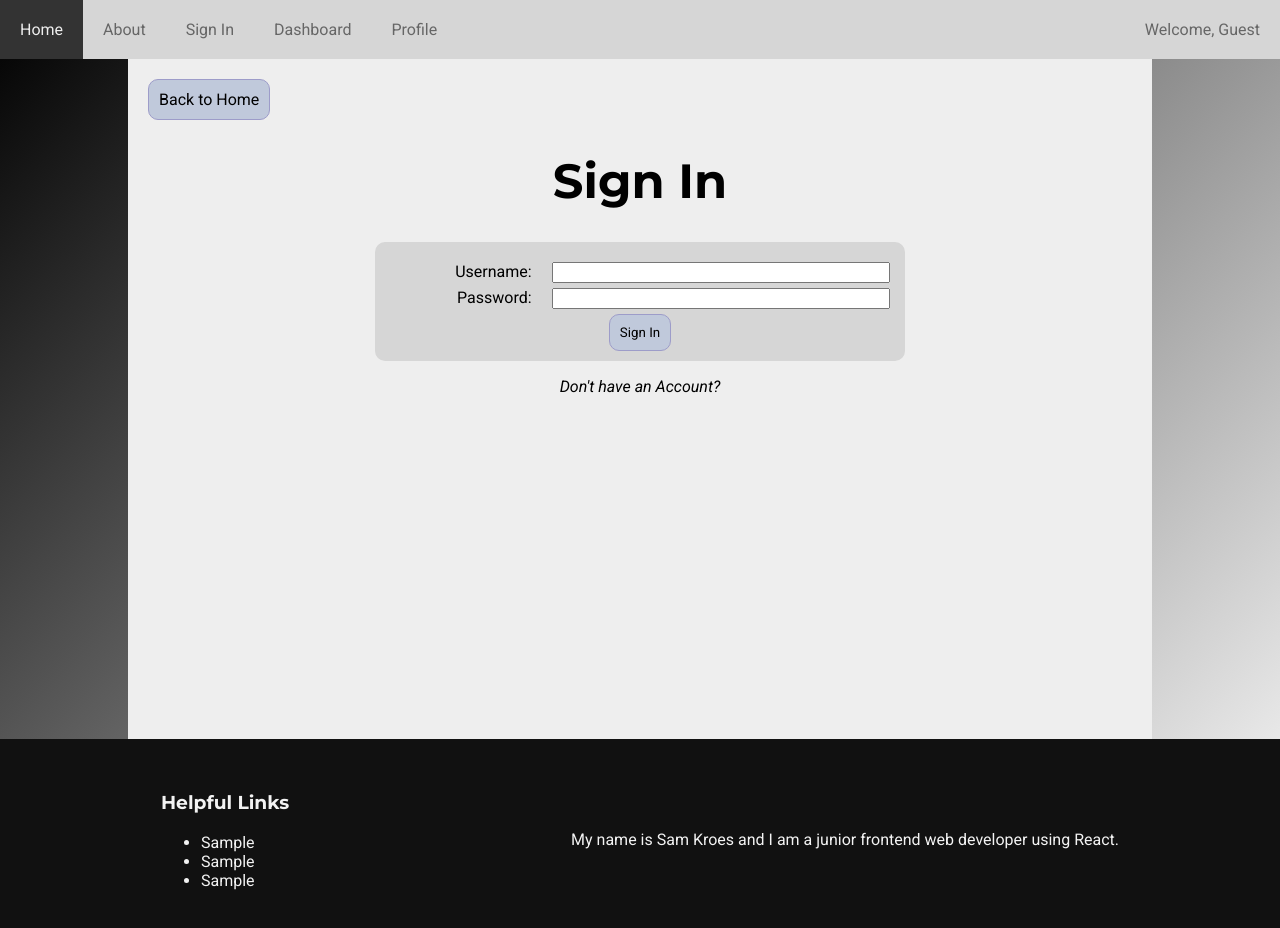
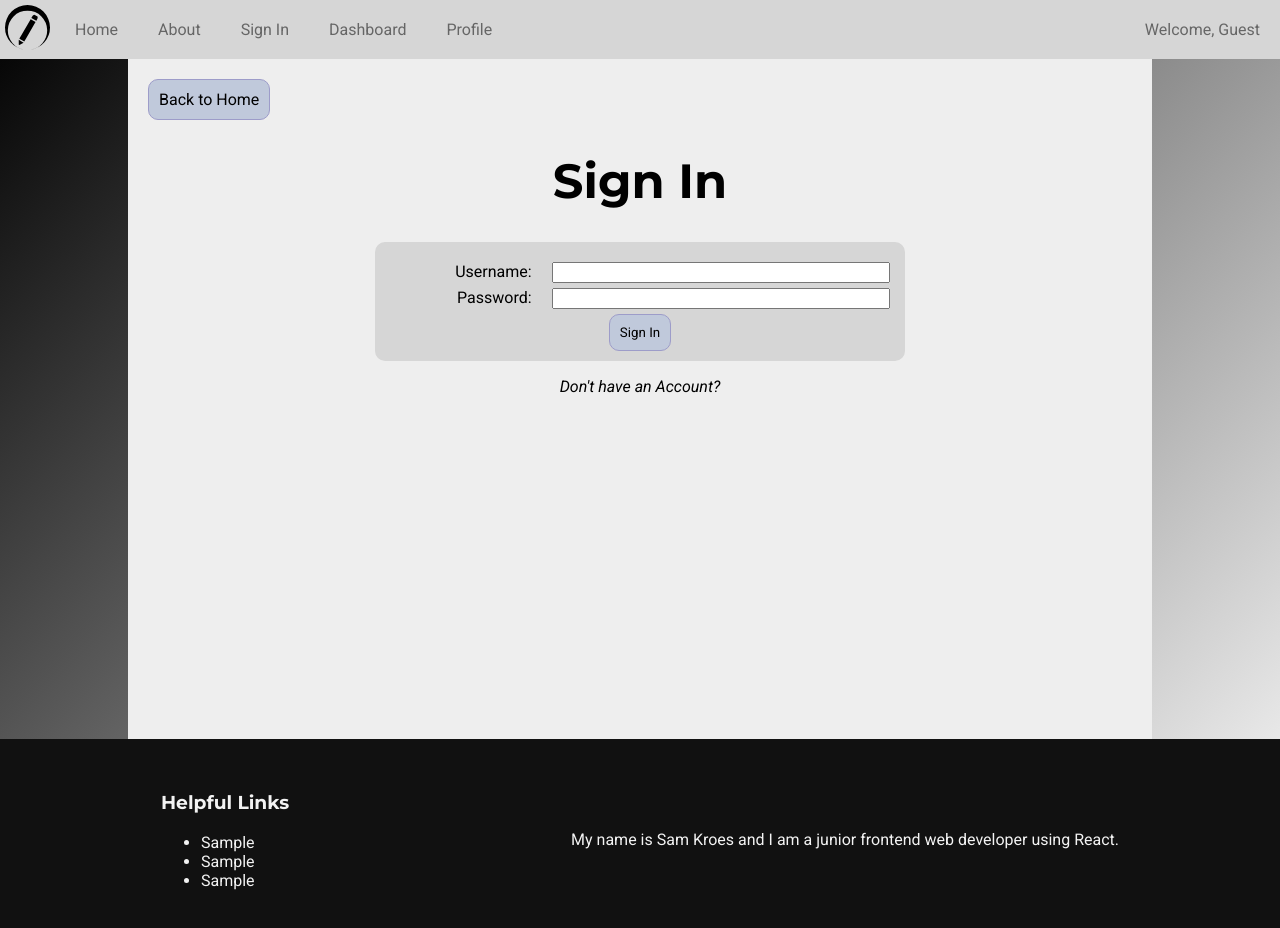
Before and after one commit to kroessam/note-maker, a React (Vite) app: page /sign-in in a window 1280 px wide. Shown: the top 928 px of the page. Built offline with nearby package versions, Linux system fonts and the light colour scheme.

Commit message:
Navbar Logo & Animations Added

```diff
--- a/src/App.css
+++ b/src/App.css
@@ -46,12 +46,26 @@ footer {
 
 nav {
   display: flex;
-  justify-content: space-between;
+  align-items: center;
   background-color: #d6d6d6;
 
   & p {
     padding: 20px;
     margin: 0;
+  }
+}
+
+#navbar-logo {
+  height: 45px;
+  margin: 5px;
+}
+
+#username {
+  margin-left: auto;
+
+  & .link {
+    text-decoration: none;
+    color: inherit;
   }
 }
 
@@ -68,13 +82,29 @@ nav {
     & li {
       display: block;
       float: left;
-      padding: 20px;
+      padding: 5px 10px;
+      margin: 0 10px;
+      border-radius: 5px;
     }
 
     & li:hover {
-      background-color: #333;
-      color: #eee;
+      animation: jump .2s ease-in forwards;
     }
+  }
+}
+
+@keyframes jump {
+  33% {
+    transform: translateX(-1px);
+  }
+
+  66% {
+    transform: translateX(1px);
+  }
+
+  100% {
+    background-color: #555;
+    color: #eee;
   }
 }
 
--- a/src/components/Header.tsx
+++ b/src/components/Header.tsx
@@ -14,6 +14,9 @@ const Header = ({ displayName }: Props) => {
   return (
     <header className="text-center">
       <nav>
+        <Link className="link" to="/">
+          <img id="navbar-logo" src="/favicon-100.svg"></img>
+        </Link>
         <ul className="nav-links">
           <Link className="link" to="/">
             <li>Home</li>
@@ -31,7 +34,8 @@ const Header = ({ displayName }: Props) => {
             <li>Profile</li>
           </Link>
         </ul>
-        <p>{displayMessage}</p>
+        <p id="username">
+          <Link className="link" to="/profile">{displayMessage}</Link></p>
       </nav>
     </header>
   );
```
